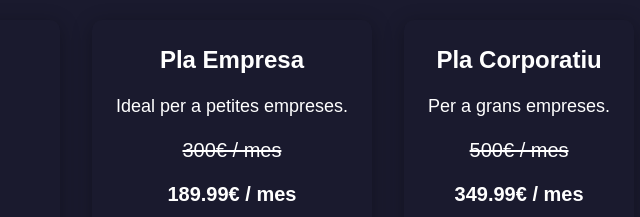
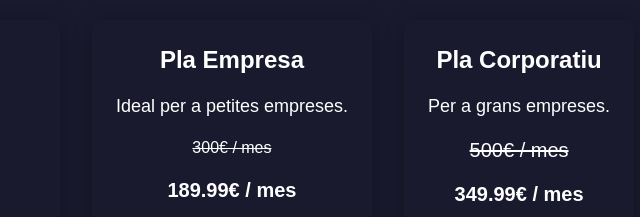
Before and after one commit to 2DAM-202425-PROJECTE/landing-page-alexander, a website built with Vite: page index.html in a window 1280 px wide. Shown: the part 788-1005 px from the top of the page, 453-1093 px from the left. Built offline with nearby package versions, Linux system fonts and the light colour scheme.

Commit message:
Estils pàgina ARREGLATS

```diff
--- a/index.html
+++ b/index.html
@@ -57,7 +57,7 @@
                     <div class="plan p-6 max-w-xs transition-transform duration-300">
                         <h3 class="text-2xl font-semibold">Pla Empresa</h3>
                         <p class="mt-4 text-lg">Ideal per a petites empreses.</p>
-                        <p class="mt-4 text-xl"><s>300€ / mes</s></p>
+                        <p class="mt-4 text-l"><s>300€ / mes</s></p>
                         <p class="mt-4 text-xl font-bold">189.99€ / mes</p>
                         <ul class="mt-4 text-left">
                             <li>✔️ Aplicacions per a equips</li>
```
